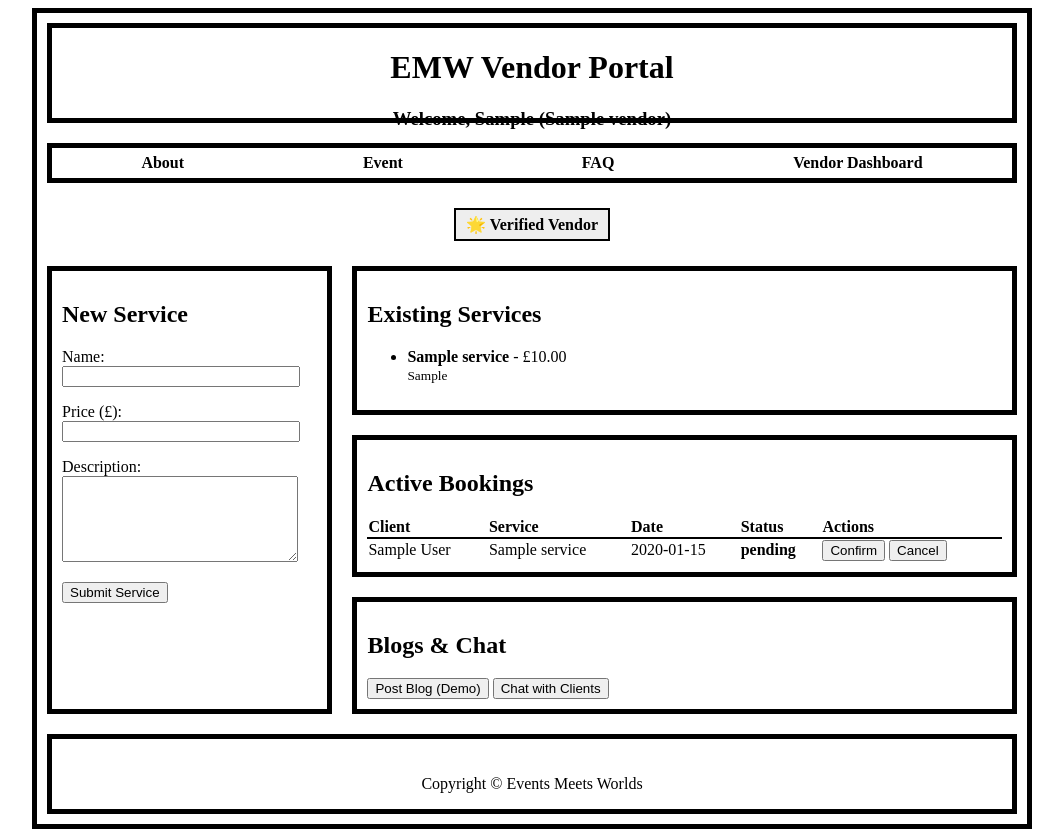
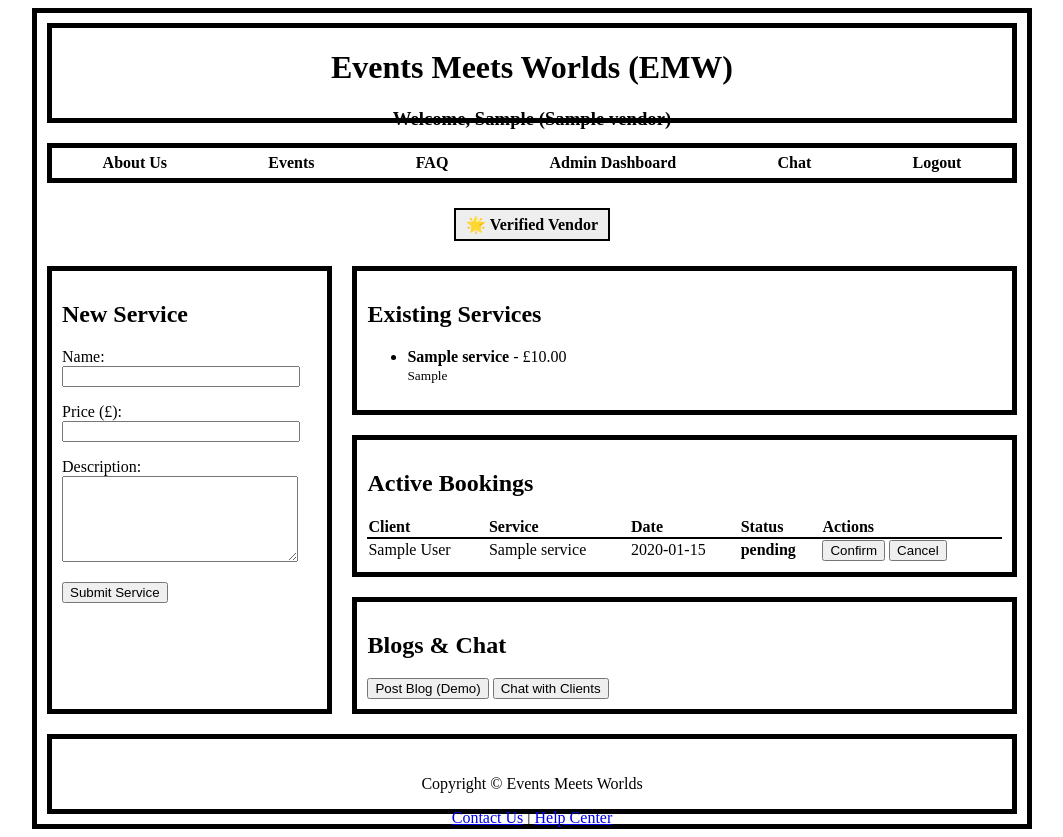
Before and after one commit to ZW79Uni/Web-Programming-assessment-2, a PHP site: page /vendor_profile.php in a window 1280 px wide. Shown: the whole page, without its empty margins (108-1171 px from the left). Run offline with PHP 8.4, Linux system fonts and the light colour scheme; the visitor is signed in with stand-in values (Sample User, id 1); tables that the repository leaves empty hold one stand-in row (values such as "Sample post").

Commit message:
feat: extract global header and footer to tie site navigation together

```diff
--- /dev/null
+++ b/Website/global_footer.php
@@ -0,0 +1,4 @@
+<div class="footer">
+    <p>Copyright © Events Meets Worlds</p>
+    <p><a href="about.html">Contact Us</a> | <a href="faq.html">Help Center</a></p>
+</div>
--- /dev/null
+++ b/Website/global_header.php
@@ -0,0 +1,37 @@
+<?php
+// Ensure session is started if not already
+if (session_status() === PHP_SESSION_NONE) {
+    session_start();
+}
+?>
+<div class="header">
+    <h1>Events Meets Worlds (EMW)</h1>
+    <?php if (isset($vendorData['firstName'])): ?>
+        <h3>Welcome, <?php echo htmlspecialchars($vendorData['firstName']); ?> (<?php echo htmlspecialchars($vendorData['vendorOrginisationName'] ?? 'No Org'); ?>)</h3>
+    <?php elseif (isset($_SESSION['role']) && $_SESSION['role'] === 'admin'): ?>
+        <h3>System Moderation & Verifications</h3>
+    <?php endif; ?>
+</div>
+<div class="nav">
+    <a href="about.html">About Us</a>
+    <!-- Assuming Search Events is HTMLPage1.php or just placeholder Event.php -->
+    <a href="HTMLPage1.php">Events</a>
+    <a href="faq.html">FAQ</a>
+
+    <?php if (isset($_SESSION['role'])): ?>
+        <!-- Role Specific Dashboards -->
+        <?php if ($_SESSION['role'] === 'client'): ?>
+            <a href="#">Client Dashboard</a>
+        <?php elseif ($_SESSION['role'] === 'vendor'): ?>
+            <a href="vendor_profile.php">Vendor Dashboard</a>
+        <?php elseif ($_SESSION['role'] === 'admin'): ?>
+            <a href="admin_dash.php">Admin Dashboard</a>
+        <?php endif; ?>
+
+        <!-- Shared Logged-in Links -->
+        <a href="chatPicker.HTML">Chat</a>
+        <a href="login.php">Logout</a> <!-- In a real app this would go to a logout.php to destroy session -->
+    <?php else: ?>
+        <a href="login.php">Log In</a>
+    <?php endif; ?>
+</div>
--- a/Website/vendor_profile.php
+++ b/Website/vendor_profile.php
@@ -147,16 +147,7 @@ $bookingsResult = $conn->query("
 </head>
 <body>
     <div class="container">
-        <div class="header">
-            <h1>EMW Vendor Portal</h1>
-            <h3>Welcome, <?php echo htmlspecialchars($vendorData['firstName'] ?? 'Vendor'); ?> (<?php echo htmlspecialchars($vendorData['vendorOrginisationName'] ?? 'No Org'); ?>)</h3>
-        </div>
-        <div class="nav">
-            <a href="about.html">About</a>
-            <a href="#">Event</a>
-            <a href="faq.html">FAQ</a>
-            <a href="vendor_profile.php">Vendor Dashboard</a>
-        </div>
+        <?php include 'global_header.php'; ?>
 
         <!-- Badges / Rating Row -->
         <div style="margin-bottom: 20px; text-align: center;">
@@ -237,9 +228,7 @@ $bookingsResult = $conn->query("
             </div>
         </div>
 
-        <div class="footer">
-            <p>Copyright © Events Meets Worlds</p>
-        </div>
+        <?php include 'global_footer.php'; ?>
     </div>
 </body>
 </html>
```
Also changed, not shown: Website/admin_dash.php (+2 -13 lines).
